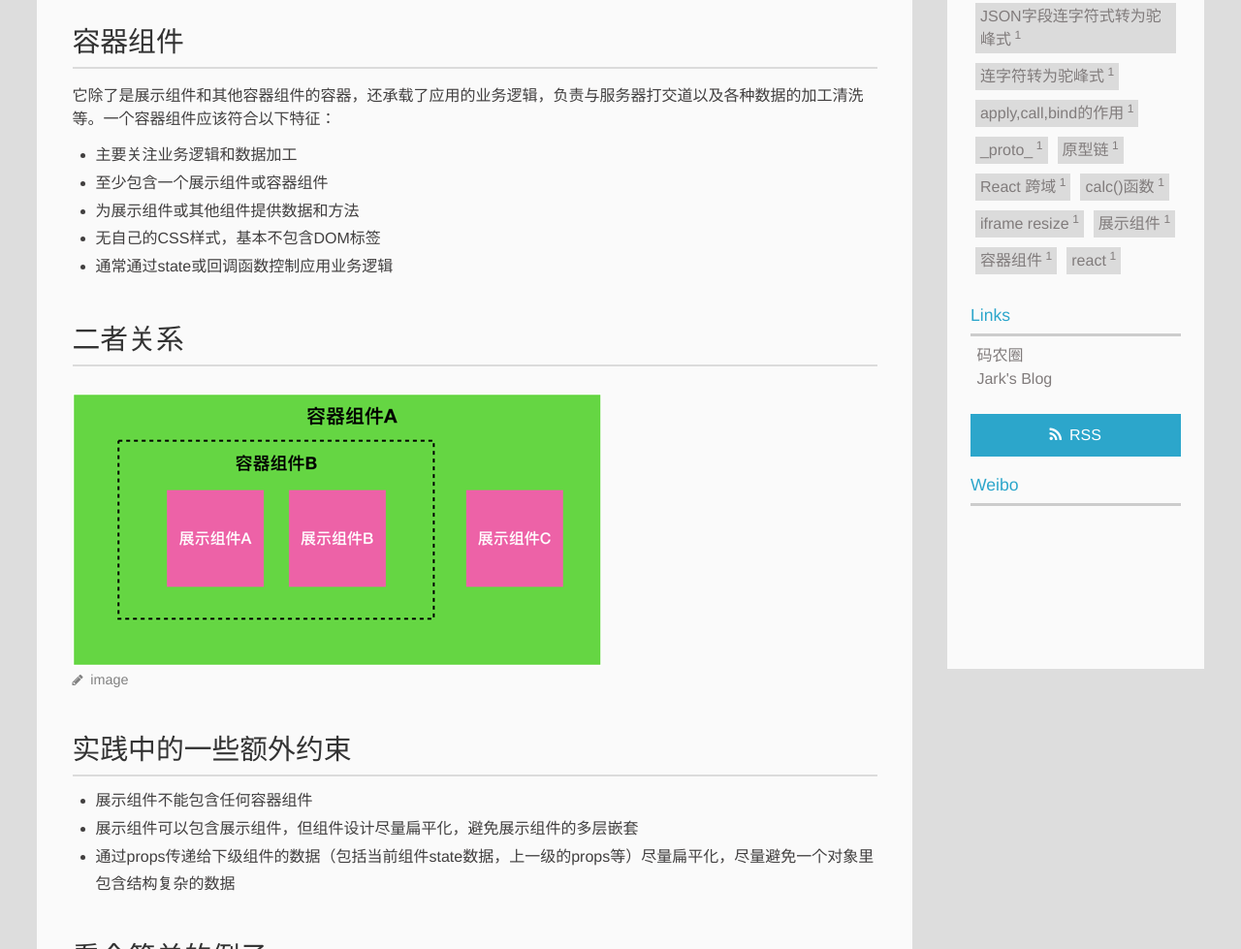
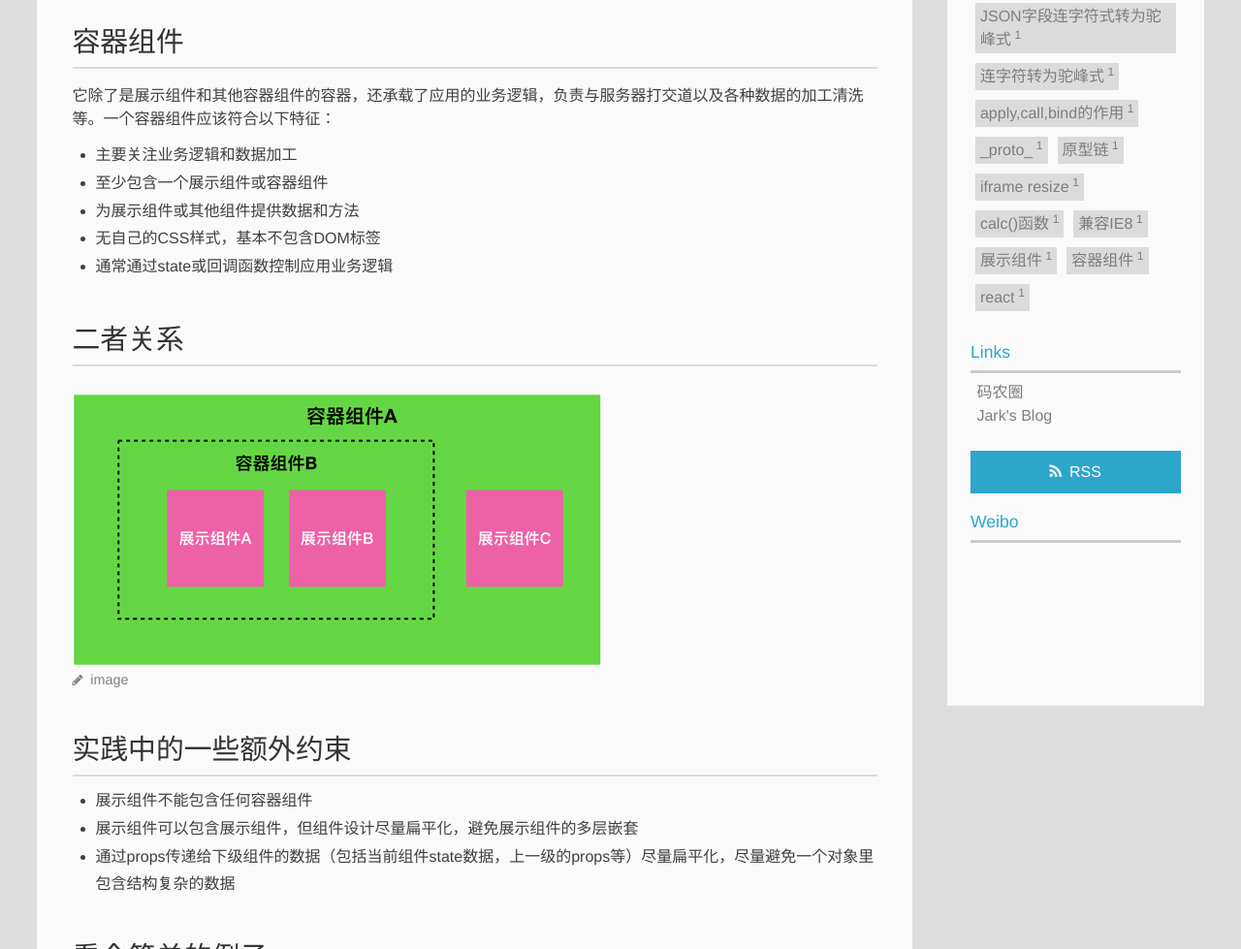
Before and after one commit to rootsli/rootsli.github.io, a plain HTML site: page 2018/06/30/react-component-pattern/index.html in a window 1280 px wide. Shown: the part 868-1847 px from the top of the page at 97% size. Drawn offline with Linux system fonts and the light colour scheme; grey boxes are pictures that could not be loaded; a script that the page names is missing.

Commit message:
Site updated: 2018-06-30 12:18:55

```diff
--- a/2018/06/30/react-component-pattern/index.html
+++ b/2018/06/30/react-component-pattern/index.html
@@ -20,7 +20,7 @@
 <meta property="og:description" content="展示组件和容器组件分离在React项目中的实践">
 <meta property="og:locale" content="default">
 <meta property="og:image" content="https://rootsli.github.io/assets/img/component.png">
-<meta property="og:updated_time" content="2018-06-30T04:05:54.823Z">
+<meta property="og:updated_time" content="2018-06-30T04:18:43.328Z">
 <meta name="twitter:card" content="summary">
 <meta name="twitter:title" content="展示组件和容器组件分离在React项目中的实践">
 <meta name="twitter:description" content="展示组件和容器组件分离在React项目中的实践">
@@ -303,7 +303,7 @@
 
 
 
-				<li><a href="/tags/React-跨域/" title="React 跨域">React 跨域<sup>1</sup></a></li>
+				<li><a href="/tags/iframe-resize/" title="iframe resize">iframe resize<sup>1</sup></a></li>
 
 
 
@@ -311,7 +311,7 @@
 
 
 
-				<li><a href="/tags/iframe-resize/" title="iframe resize">iframe resize<sup>1</sup></a></li>
+				<li><a href="/tags/兼容IE8/" title="兼容IE8">兼容IE8<sup>1</sup></a></li>
 
 
 
--- a/index.html
+++ b/index.html
@@ -1053,7 +1053,7 @@
 
 
 
-				<li><a href="/tags/React-跨域/" title="React 跨域">React 跨域<sup>1</sup></a></li>
+				<li><a href="/tags/iframe-resize/" title="iframe resize">iframe resize<sup>1</sup></a></li>
 
 
 
@@ -1061,7 +1061,7 @@
 
 
 
-				<li><a href="/tags/iframe-resize/" title="iframe resize">iframe resize<sup>1</sup></a></li>
+				<li><a href="/tags/兼容IE8/" title="兼容IE8">兼容IE8<sup>1</sup></a></li>
 
 
 
```
Also changed, not shown: 2016/12/28/about-http-options/index.html (+2 -2 lines), 2016/12/29/about-css3-calc/index.html (+2 -2 lines), 2017/01/09/about-pointer-events/index.html (+2 -2 lines), 2017/01/17/server-sent-events/index.html (+2 -2 lines), 2017/01/24/vue2-hot-reload-webstorm/index.html (+2 -2 lines), 2017/03/02/camelcased-transfer/index.html (+2 -2 lines), 2017/03/31/fouc-no-css/index.html (+2 -2 lines), 2017/05/04/vue2-family-webpack2/index.html (+2 -2 lines), 2017/10/26/iframe-resize-code/index.html (+2 -2 lines), 2018/01/04/ie8-compatibility/index.html (+2 -2 lines), baidusitemap.xml (+13 -13 lines), page/2/index.html (+2 -2 lines).
